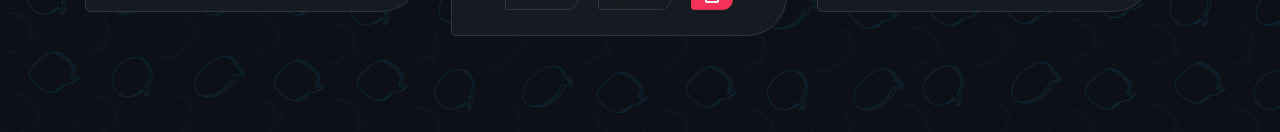
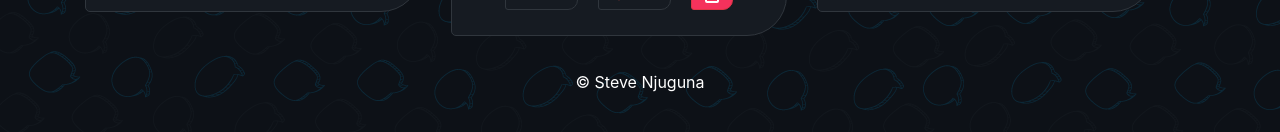
Before and after one commit to steve-njuguna-k/Angular-Quotes-App, an Angular app: page / in a window 1280 px wide. Shown: the part 539-671 px from the top of the page. Built offline with nearby package versions, Linux system fonts and the light colour scheme; a web font is replaced by a local one.

Commit message:
Added footer text

```diff
--- a/src/app/components/quotes/quotes.component.html
+++ b/src/app/components/quotes/quotes.component.html
@@ -34,7 +34,7 @@
     <h1 class="text-center"><b><span class="hero-colour">Inspiring Quotes</span> For Better Living</b></h1>
 </div>
 <div class="container quotes-section text-center">
-    <div class="row mb-5">
+    <div class="row mb-1">
         <div *ngFor="let quote of quotes; let i = index">
             <div class="col-sm-12 text-center">
                 <div class="card" style="width: 21rem;" *ngIf="rankQuotes()===quote.likes && quote.likes>0" appQuoteHighlight>
@@ -79,6 +79,9 @@
             </div>
         </div>
     </div>
+    <footer>
+        <p class="text-center">© Steve Njuguna</p>
+    </footer>
 </div>
 
 <!-- Modal -->
```
